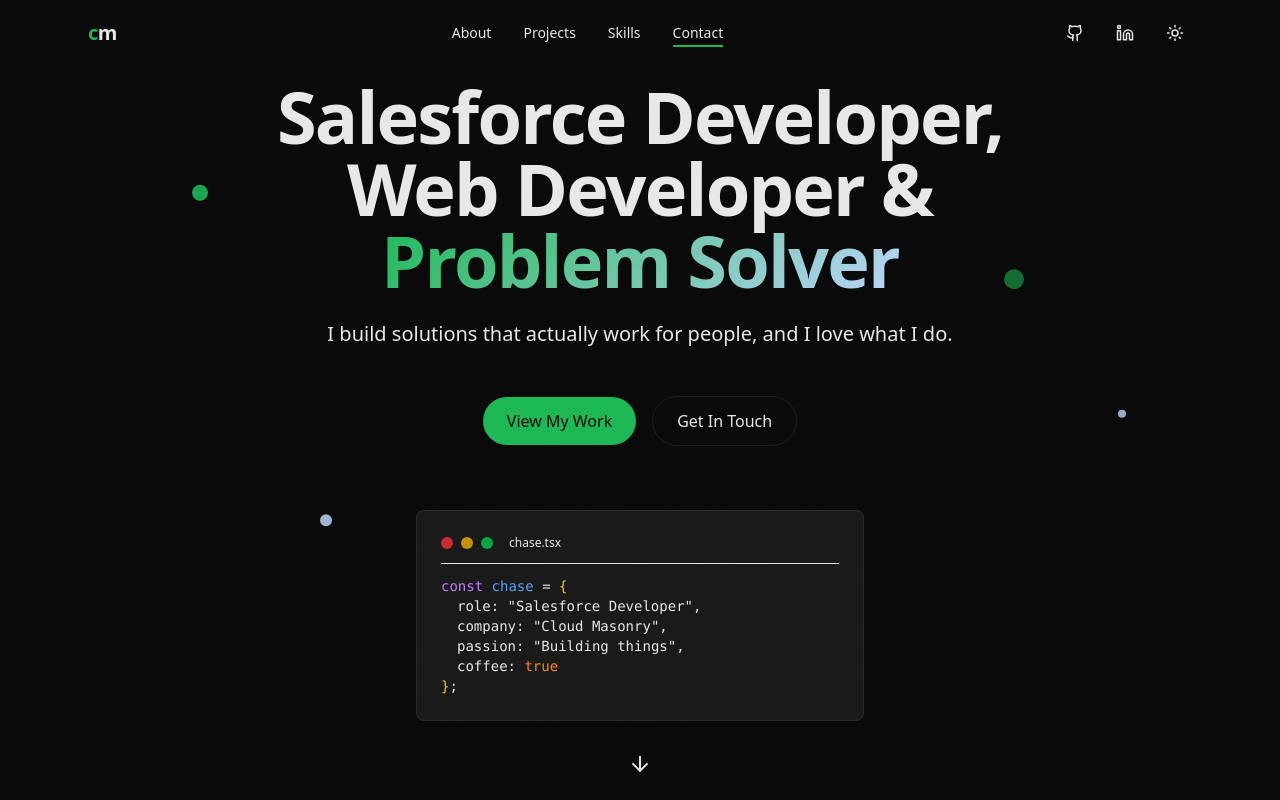
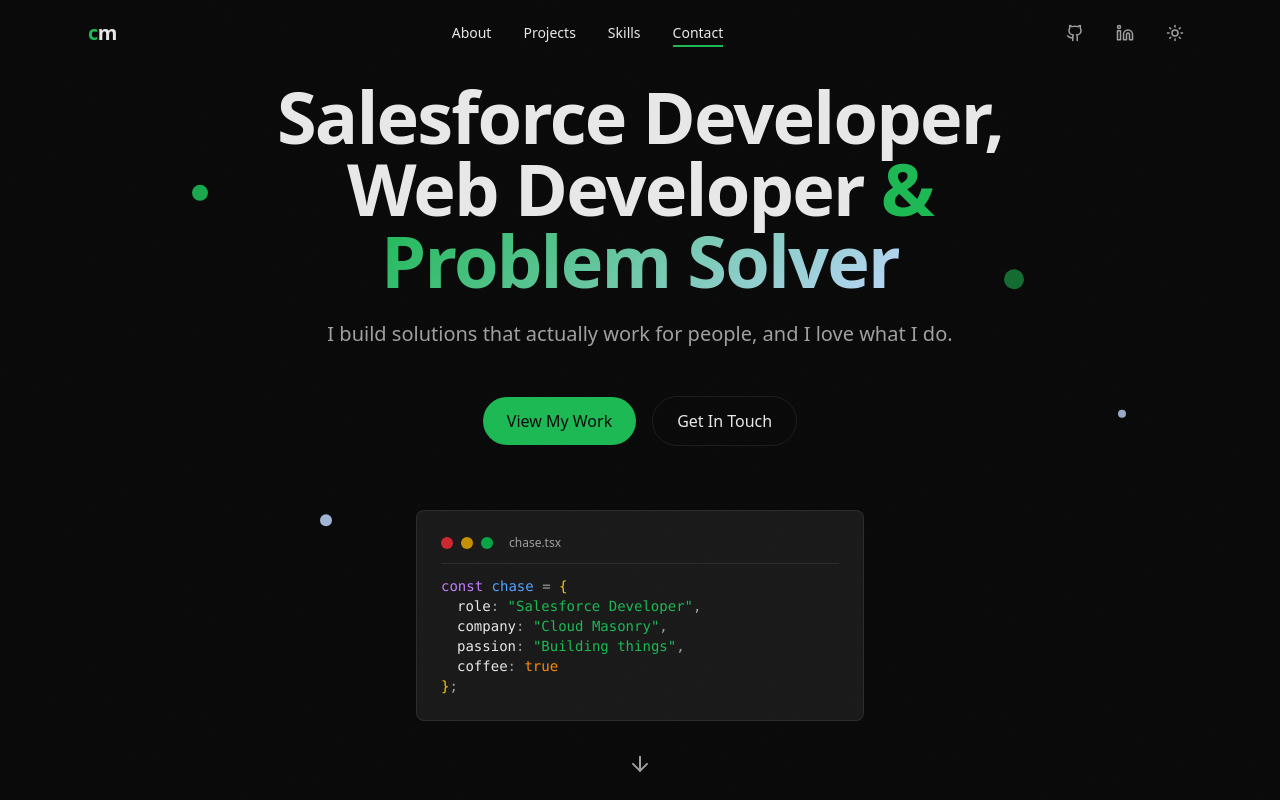
Before and after one commit to ccmalcom/portfolio, a Next.js app: page / in a window 1280 px wide. Shown: the top 800 px of the page. Built offline with nearby package versions, Linux system fonts and the light colour scheme.

Commit message:
More work on theme, optimizing for tailwind v4

```diff
--- a/src/app/globals.css
+++ b/src/app/globals.css
@@ -1,21 +1,120 @@
 @import "tailwindcss";
 
+/*
+ * Tailwind v4 theme configuration
+ * Colors defined here are static. If you need light/dark mode switching,
+ * define colors in :root/.dark and reference them here as var(--color-name).
+ * Example: --color-background: var(--background);
+ */
+@theme {
+  /* Custom colors */
+  --color-sf-pink: #E57BA1;
+
+  /* Background colors */
+  --color-background: var(--background);
+  --color-background-secondary: var(--background-secondary);
+  --color-background-tertiary: var(--background-tertiary);
+
+  /* Foreground colors */
+  --color-foreground: var(--foreground);
+  --color-foreground-muted: var(--foreground-muted);
+
+  /* Accent colors */
+  --color-accent: var(--accent);
+  --color-accent-hover: var(--accent-hover);
+  --color-accent-muted: var(--accent-muted);
+  --color-accent-2: var(--accent-2);
+
+  /* Border */
+  --color-border: var(--border);
+
+  /* Animations */
+  --animate-fade-in: fade-in 0.6s ease-out forwards;
+  --animate-slide-up: slide-up 0.6s ease-out forwards;
+  --animate-slide-in-right: slide-in-right 0.6s ease-out forwards;
+  --animate-pulse-gentle: pulse-gentle 3s ease-in-out infinite;
+  --animate-gradient-shift: gradient-shift 8s ease infinite;
+  --animate-float: float 6s ease-in-out infinite;
+
+  @keyframes fade-in {
+    0% {
+      opacity: 0;
+    }
+
+    100% {
+      opacity: 1;
+    }
+  }
+
+  @keyframes slide-up {
+    0% {
+      opacity: 0;
+      transform: translateY(20px);
+    }
+
+    100% {
+      opacity: 1;
+      transform: translateY(0);
+    }
+  }
+
+  @keyframes slide-in-right {
+    0% {
+      opacity: 0;
+      transform: translateX(-20px);
+    }
+
+    100% {
+      opacity: 1;
+      transform: translateX(0);
+    }
+  }
+
+  @keyframes pulse-gentle {
+    0%, 100% {
+      opacity: 0.4;
+    }
+
+    50% {
+      opacity: 0.8;
+    }
+  }
+
+  @keyframes gradient-shift {
+    0%, 100% {
+      background-position: 0% 50%;
+    }
+
+    50% {
+      background-position: 100% 50%;
+    }
+  }
+
+  @keyframes float {
+    0%, 100% {
+      transform: translateY(0px);
+    }
+
+    50% {
+      transform: translateY(-10px);
+    }
+  }
+}
+
 :root {
-  /* Light mode - rarely used but available */
   --background: #BFD7FD;
   --background-secondary: #f0f0f0;
-  --background-tertiary: #d7dbcc;
+  --background-tertiary: #cddbcd;
   --foreground: #121212;
-  --foreground-muted: #191818;
+  --foreground-muted: #535353;
   --accent: #d7dbcc;
-  --accent-hover: #eeefea;
+  --accent-hover: #1ed760;
   --accent-muted: rgba(29, 185, 84, 0.15);
   --accent-2: #a8b5db;
   --border: rgba(0, 0, 0, 0.1);
 }
 
 .dark {
-  /* Spotify-inspired dark theme with depth */
   --background: #0a0a0a;
   --background-secondary: #121212;
   --background-tertiary: #1a1a1a;
@@ -25,10 +124,10 @@
   --accent-hover: #1ed760;
   --accent-muted: rgba(29, 185, 84, 0.12);
   --accent-2: #BFD7FD;
-
   --border: rgba(255, 255, 255, 0.08);
 }
 
+/* Keep the rest of your CSS below... */
 * {
   box-sizing: border-box;
 }
--- a/src/components/Skills.tsx
+++ b/src/components/Skills.tsx
@@ -1,6 +1,6 @@
 "use client";
 
-import { motion, useInView } from "framer-motion";
+import { color, motion, useInView } from "framer-motion";
 import { useRef } from "react";
 import { Cloud, Layout, Server, Wrench } from "lucide-react";
 import { skills, Skill } from "@/data/portfolio";
@@ -9,24 +9,28 @@
   {
     id: "salesforce",
     name: "Salesforce",
+    color: "#00A1E0",
     icon: Cloud,
     description: "CRM & Platform Development",
   },
   {
     id: "frontend",
     name: "Frontend",
+    color: "pink-500",
     icon: Layout,
     description: "UI & Web Applications",
   },
   {
     id: "backend",
     name: "Backend",
+    color: "green",
     icon: Server,
     description: "APIs & Databases",
   },
   {
     id: "tools",
     name: "Tools",
+    color: "yellow",
     icon: Wrench,
     description: "Dev Environment",
   },
@@ -50,8 +54,7 @@
 			initial={{ opacity: 0, y: 20 }}
 			animate={isInView ? { opacity: 1, y: 0 } : {}}
 			transition={{ duration: 0.5, delay: index * 0.1 }}
-      className="group"
-    >
+			className="group">
 			<div className="p-6 rounded-xl bg-background-secondary border border-border hover:border-accent/30 transition-all duration-300 h-full">
 				{/* Category header */}
 				<div className="flex items-center gap-3 mb-4">
@@ -59,7 +62,11 @@
 						<Icon size={20} className="text-accent" />
 					</div>
 					<div>
-            <h3 className="font-semibold text-foreground">{category.name}</h3>
+						<h3
+							className={`font-semibold text-foreground`}
+							style={{ color: category.color }}>
+							{category.name}
+						</h3>
 						<p className="text-xs text-foreground-muted">
 							{category.description}
 						</p>
@@ -71,8 +78,10 @@
 					{categorySkills.map((skill) => (
 						<span
 							key={skill.name}
-              className="px-3 py-1.5 text-sm rounded-md bg-background-tertiary text-foreground-muted border border-border hover:border-accent/30 hover:text-foreground transition-all cursor-default"
-            >
+							style={
+								{ '--category-color': category.color } as React.CSSProperties
+							}
+							className="px-3 py-1.5 text-sm rounded-md bg-background-tertiary text-foreground-muted border border-border hover:border-[var(--category-color)] hover:text-[var(--category-color)] transition-all cursor-default">
 							{skill.name}
 						</span>
 					))}
--- a/tailwind.config.ts
+++ b/tailwind.config.ts
@@ -1,93 +1,7 @@
-import type { Config } from "tailwindcss";
+import type { Config } from 'tailwindcss';
 
 const config: Config = {
-  content: [
-    "./src/pages/**/*.{js,ts,jsx,tsx,mdx}",
-    "./src/components/**/*.{js,ts,jsx,tsx,mdx}",
-    "./src/app/**/*.{js,ts,jsx,tsx,mdx}",
-  ],
-  darkMode: "class",
-  theme: {
-    extend: {
-      colors: {
-        // Spotify-inspired dark palette with nature undertones
-        background: {
-          DEFAULT: "var(--background)",
-          secondary: "var(--background-secondary)",
-          tertiary: "var(--background-tertiary)",
-        },
-        foreground: {
-          DEFAULT: "var(--foreground)",
-          muted: "var(--foreground-muted)",
-        },
-        accent: {
-          DEFAULT: "var(--accent)",
-          hover: "var(--accent-hover)",
-          muted: "var(--accent-muted)",
-        },
-        border: "var(--border)",
-      },
-      fontFamily: {
-        sans: [
-          "ui-sans-serif",
-          "-apple-system",
-          "BlinkMacSystemFont",
-          "Segoe UI",
-          "Helvetica",
-          "Arial",
-          "sans-serif",
-        ],
-        mono: [
-          "ui-monospace",
-          "SFMono-Regular",
-          "SF Mono",
-          "Consolas",
-          "Liberation Mono",
-          "Menlo",
-          "monospace",
-        ],
-      },
-      animation: {
-        "fade-in": "fadeIn 0.6s ease-out forwards",
-        "slide-up": "slideUp 0.6s ease-out forwards",
-        "slide-in-right": "slideInRight 0.6s ease-out forwards",
-        "pulse-gentle": "pulseGentle 3s ease-in-out infinite",
-        "gradient-shift": "gradientShift 8s ease infinite",
-        "float": "float 6s ease-in-out infinite",
-      },
-      keyframes: {
-        fadeIn: {
-          "0%": { opacity: "0" },
-          "100%": { opacity: "1" },
-        },
-        slideUp: {
-          "0%": { opacity: "0", transform: "translateY(20px)" },
-          "100%": { opacity: "1", transform: "translateY(0)" },
-        },
-        slideInRight: {
-          "0%": { opacity: "0", transform: "translateX(-20px)" },
-          "100%": { opacity: "1", transform: "translateX(0)" },
-        },
-        pulseGentle: {
-          "0%, 100%": { opacity: "0.4" },
-          "50%": { opacity: "0.8" },
-        },
-        gradientShift: {
-          "0%, 100%": { backgroundPosition: "0% 50%" },
-          "50%": { backgroundPosition: "100% 50%" },
-        },
-        float: {
-          "0%, 100%": { transform: "translateY(0px)" },
-          "50%": { transform: "translateY(-10px)" },
-        },
-      },
-      backgroundImage: {
-        "gradient-radial": "radial-gradient(var(--tw-gradient-stops))",
-        "noise": "url('/noise.svg')",
-      },
-    },
-  },
-  plugins: [],
+	darkMode: 'class',
 };
 
 export default config;
```
Lines whose indentation alone changed are shown as unchanged.
